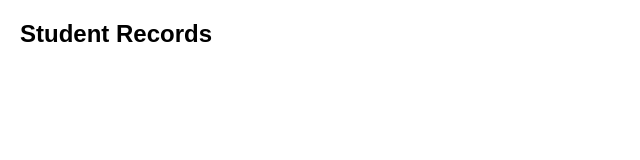
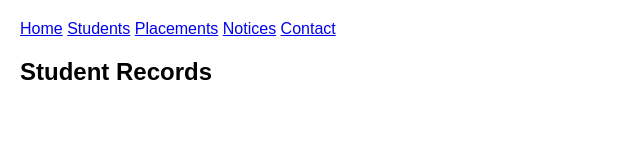
Before and after one commit to g-vaibhav/website-demo, a plain HTML site: page students.html in a window 1280 px wide. Shown: the whole page, without its empty margins (0-640 px from the left). Drawn offline with Linux system fonts and the light colour scheme; no server answers.

Commit message:
Update students.html

```diff
--- a/students.html
+++ b/students.html
@@ -25,6 +25,14 @@
 </head>
 <body>
 
+    <nav>
+    <a href="index.html">Home</a>
+    <a href="students.html">Students</a>
+    <a href="placements.html">Placements</a>
+    <a href="notices.html">Notices</a>
+    <a href="contact.html">Contact</a>
+</nav>
+
 <h2>Student Records</h2>
 
 <table id="table"></table>
```
